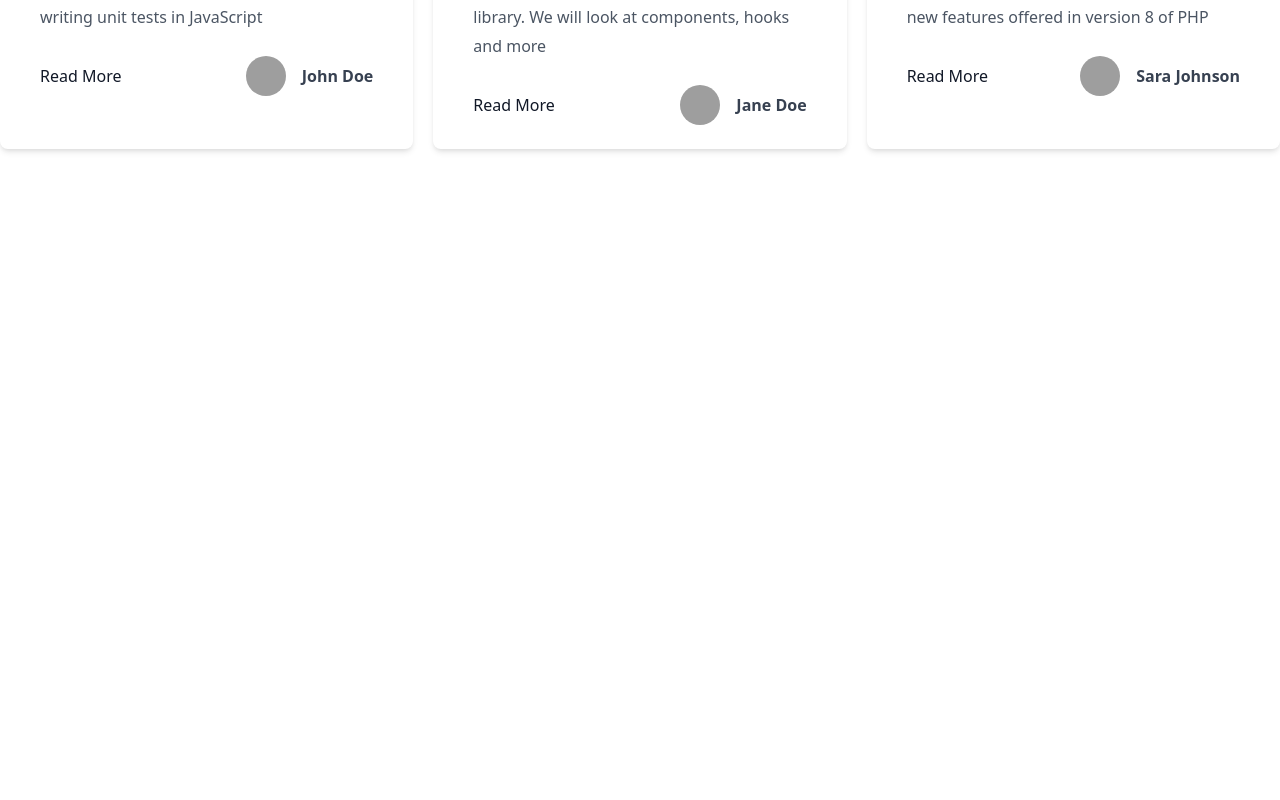
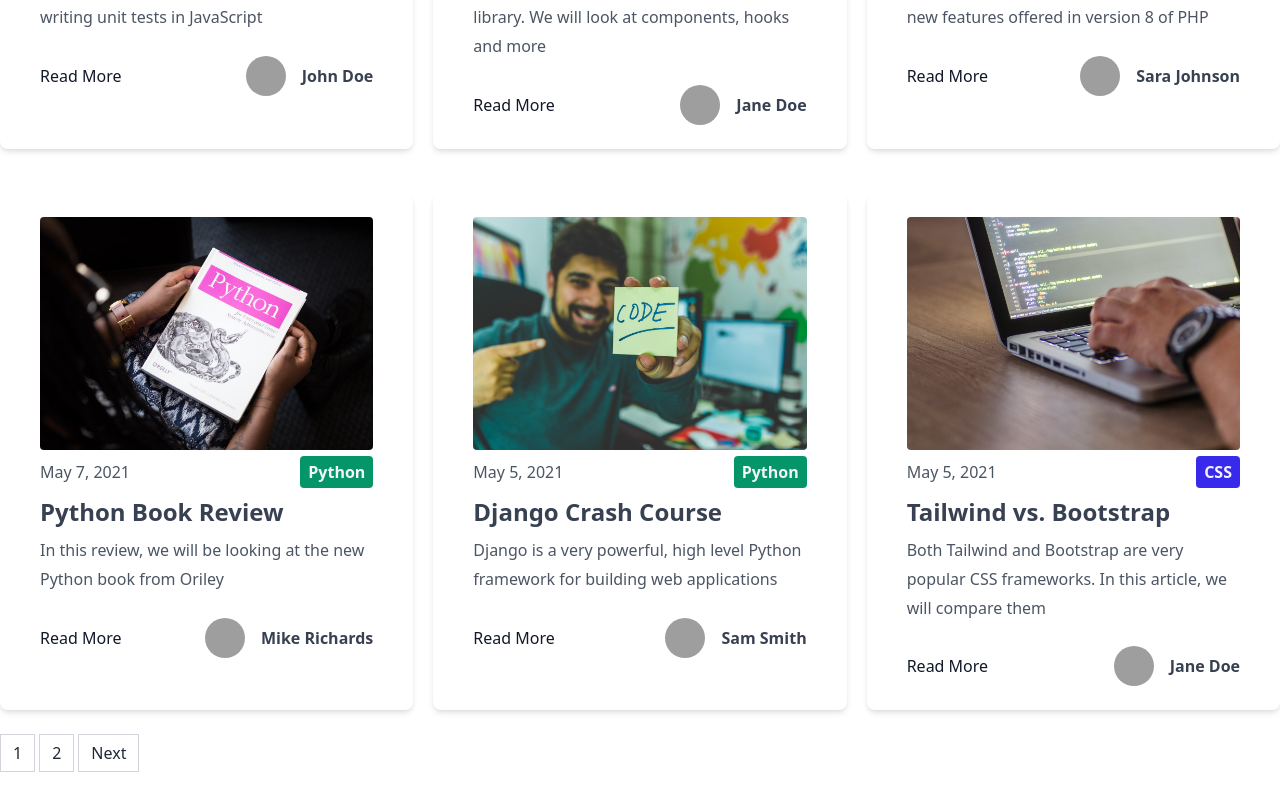
Before and after one commit to Thomas13702/DevSpace, a Next.js app: page /blog/page/1 in a window 1280 px wide. Shown: the part 593-1393 px from the top of the page. Before the commit the page ends 800 px from the top, so only its background shows below. Built offline with nearby package versions, Linux system fonts and the light colour scheme; grey boxes are pictures that could not be loaded.

Commit message:
Added pagination Link component

```diff
--- /dev/null
+++ b/components/Pagination.js
@@ -0,0 +1,39 @@
+import Link from "next/link";
+
+export default function Pagination({ currentPage, numPages }) {
+  const isFirst = currentPage === 1;
+  const isLast = currentPage === numPages;
+  const prevPage = `/blog/page/${currentPage - 1}`;
+  const nextPage = `/blog/page/${currentPage + 1}`;
+
+  if (numPages === 1) return <></>;
+
+  return (
+    <div className="mt-6">
+      <ul className="flex pl-0 list-none my-2">
+        {!isFirst && (
+          <Link href={prevPage}>
+            <li className="relative block py-2 px-3 leading-tight bg-white border border-gray-300 text-gray-800 mr-1 hover:bg-gray-200 cursor-pointer">
+              Previous
+            </li>
+          </Link>
+        )}
+        {Array.from({ length: numPages }, (_, i) => (
+          <Link href={`/blog/page/${i + 1}`}>
+            <li className="relative block py-2 px-3 leading-tight bg-white border border-gray-300 text-gray-800 mr-1 hover:bg-gray-200 cursor-pointer">
+              {i + 1}
+            </li>
+          </Link>
+        ))}
+
+        {!isLast && (
+          <Link href={nextPage}>
+            <li className="relative block py-2 px-3 leading-tight bg-white border border-gray-300 text-gray-800 mr-1 hover:bg-gray-200 cursor-pointer">
+              Next
+            </li>
+          </Link>
+        )}
+      </ul>
+    </div>
+  );
+}
--- a/config/index.js
+++ b/config/index.js
@@ -1 +1 @@
-export const POSTS_PER_PAGE = 3;
+export const POSTS_PER_PAGE = 6;
--- a/pages/blog/page/[page_index].js
+++ b/pages/blog/page/[page_index].js
@@ -4,6 +4,7 @@ import Link from "next/link";
 import Layout from "../../../components/Layout";
 import matter from "gray-matter";
 import Post from "../../../components/Post";
+import Pagination from "../../../components/Pagination";
 import { sortByDate } from "../../../utils";
 import { POSTS_PER_PAGE } from "../../../config";
 
@@ -16,6 +17,7 @@ export default function BlogPage({ posts, numPages, currentPage }) {
           <Post post={post} key={index} />
         ))}
       </div>
+      <Pagination currentPage={currentPage} numPages={numPages} />
     </Layout>
   );
 }
```
